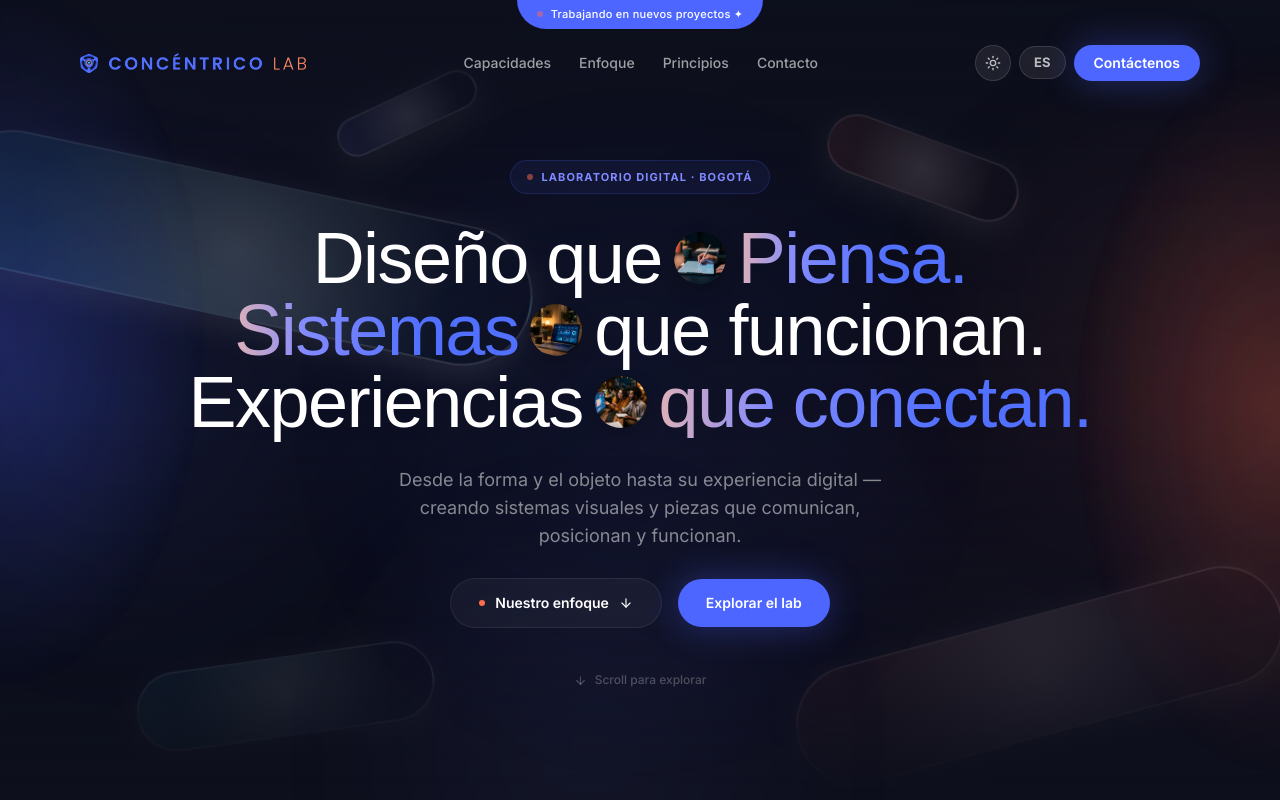
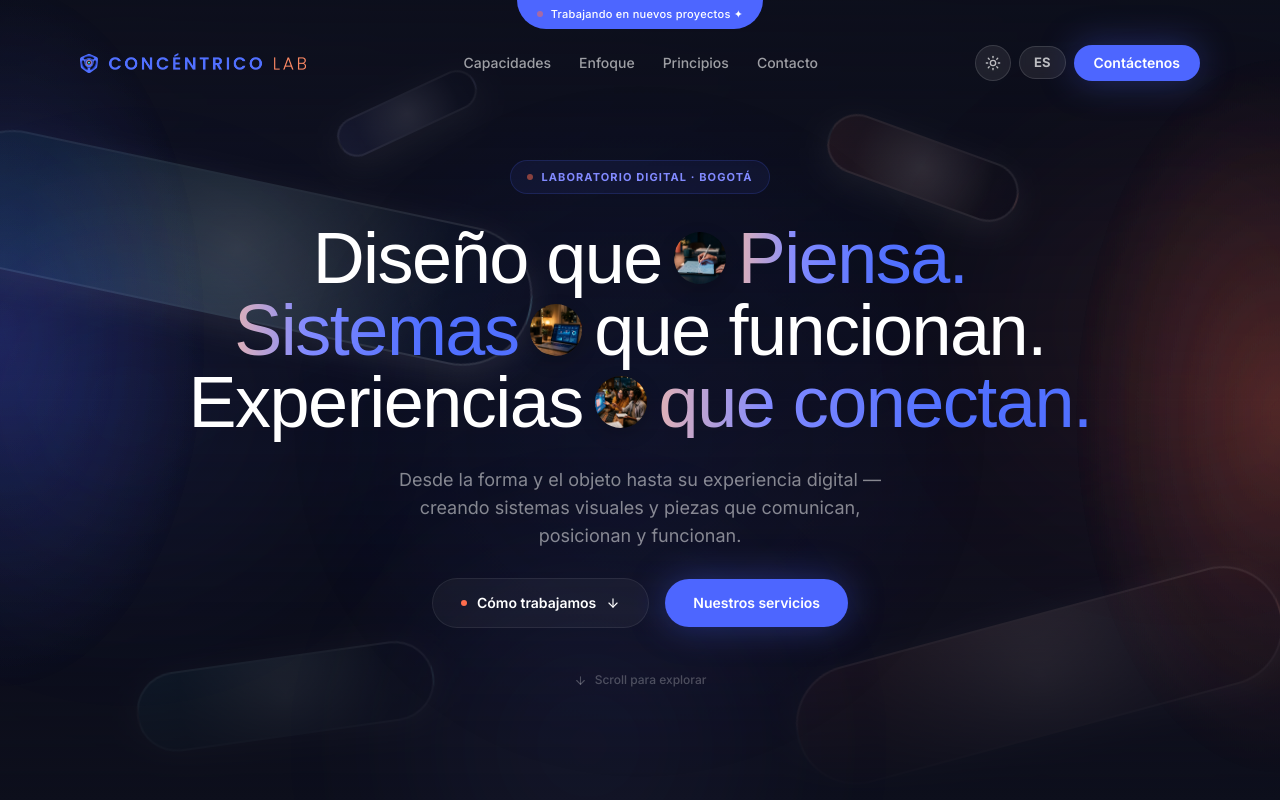
Before and after one commit to Camilosan2211/Concentricolab_26, a React (Vite) app: page / in a window 1280 px wide. Shown: the top 800 px of the page. Built offline with nearby package versions, Linux system fonts and the light colour scheme; a small style sheet from the web is missing.

Commit message:
ajustes cta
ajustes cta

```diff
--- a/src/sections/Hero.jsx
+++ b/src/sections/Hero.jsx
@@ -182,14 +182,14 @@ export default function Hero({ lang }) {
             className="group relative inline-flex items-center gap-2.5 glass dark:text-white text-black text-sm font-semibold px-7 py-3.5 rounded-full transition-all duration-300 hover:-translate-y-1 hover:shadow-[0_8px_32px_rgba(77,102,255,.22)]"
           >
             <span className="w-1.5 h-1.5 rounded-full bg-b-coral" />
-            {t('Nuestro enfoque', 'Our approach')}
+            {t('Cómo trabajamos', 'How we work')}
             <ArrowDown size={14} className="group-hover:translate-y-1 transition-transform duration-300" />
           </a>
           <a
             href="#capacidades"
             className="inline-flex items-center gap-2.5 bg-b-blue text-white text-sm font-semibold px-7 py-3.5 rounded-full glow-blue hover:-translate-y-1 hover:shadow-[0_12px_36px_rgba(77,102,255,.5)] transition-all duration-300"
           >
-            {t('Explorar el lab', 'Explore the lab')}
+            {t('Nuestros servicios', 'Our services')}
           </a>
         </motion.div>
 
```
